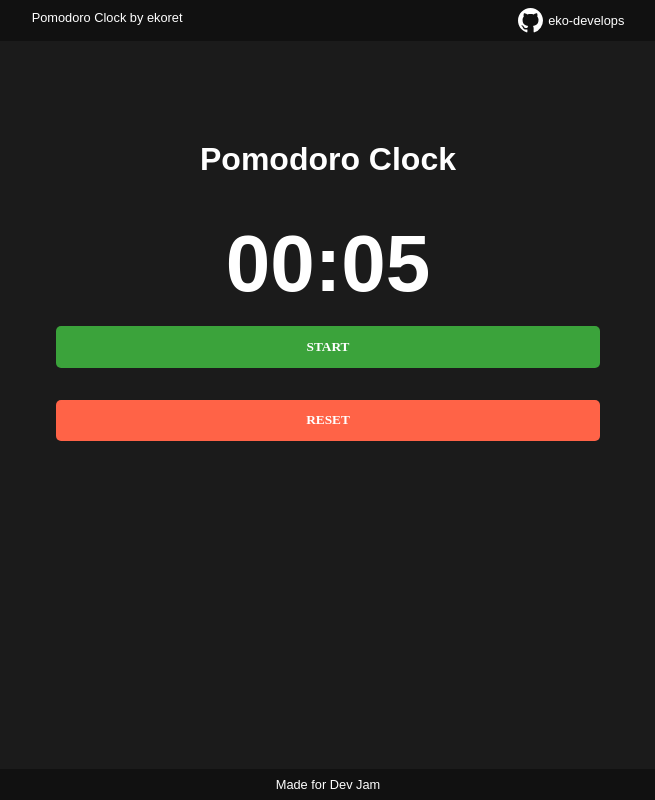
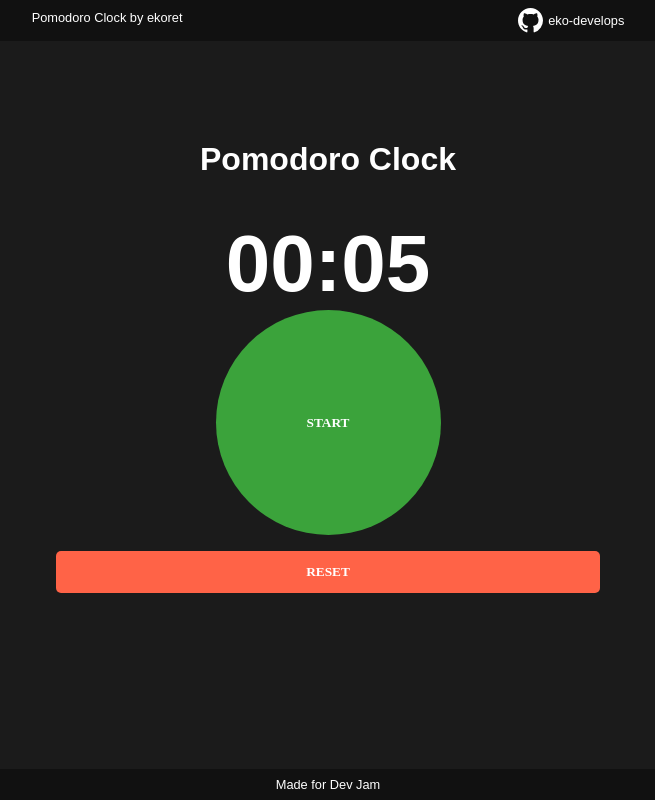
Before and after one commit to eko-develops/pomodoro-clock-react, a React (Create React App) app: page / in a window 1280 px wide. Shown: the whole page, without its empty margins (312-967 px from the left). Built offline with nearby package versions, Linux system fonts and the light colour scheme.

Commit message:
Start and pause button circle

```diff
--- a/src/components/Clock.js
+++ b/src/components/Clock.js
@@ -82,7 +82,7 @@ const Clock = () => {
         </div>
         <h2 className="time">{timerMinutes}:{timerSeconds}</h2>
         <div className="button-wrapper">
-          <button onClick={isRunning ? handlePause : handleStart} type="button" className={isRunning ? "pause-button" : "start-button" }>{isRunning ? "Pause" : "Start"}</button>
+          <button onClick={isRunning ? handlePause : handleStart} type="button" className={isRunning ? "pause-button start-pause" : "start-button start-pause" }>{isRunning ? "Pause" : "Start"}</button>
           <button onClick={handleReset} type="button" className="reset-button">Reset</button>
         </div>
           {/* {isRunning ? <div>running</div> : <div>not running</div>}
--- a/src/index.css
+++ b/src/index.css
@@ -99,7 +99,14 @@ a:hover, button:hover{
 .button-wrapper{
     display: flex;
     flex-direction: column;
-    width: 100%;
+    width: 80%;
+    margin: auto;
+}
+
+.start-pause{
+    height: 225px;
+    width: 225px;
+    border-radius: 50%;
     margin: auto;
 }
 
```
